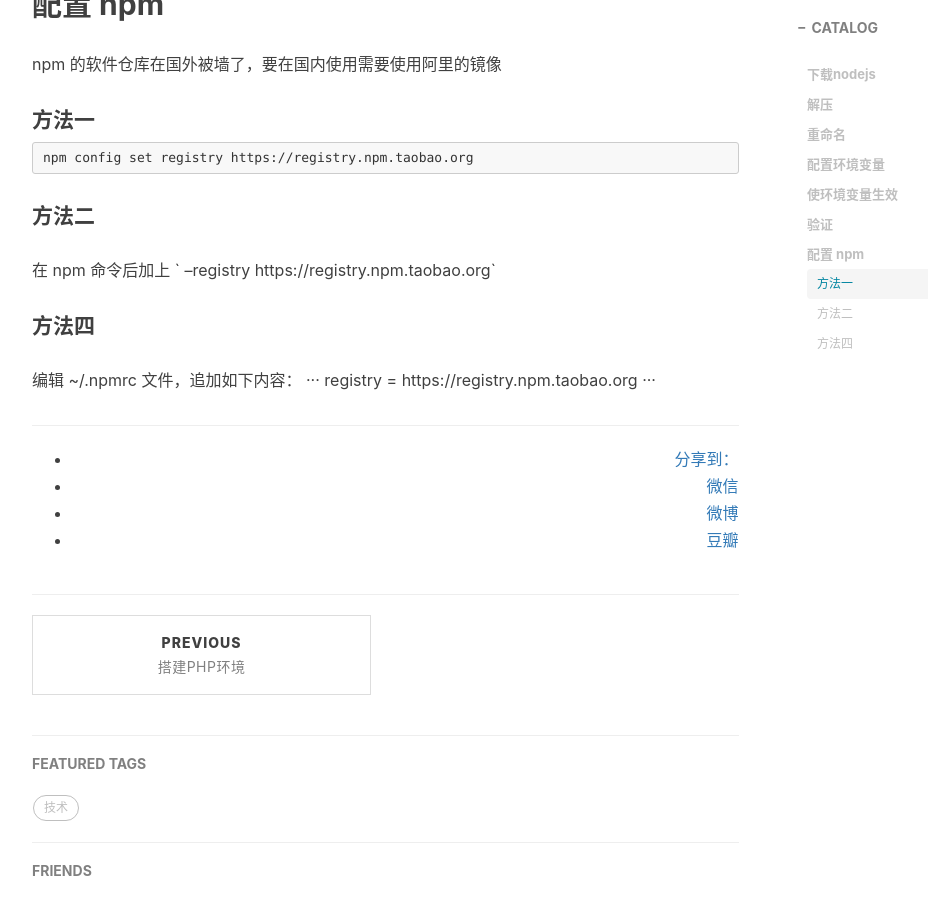
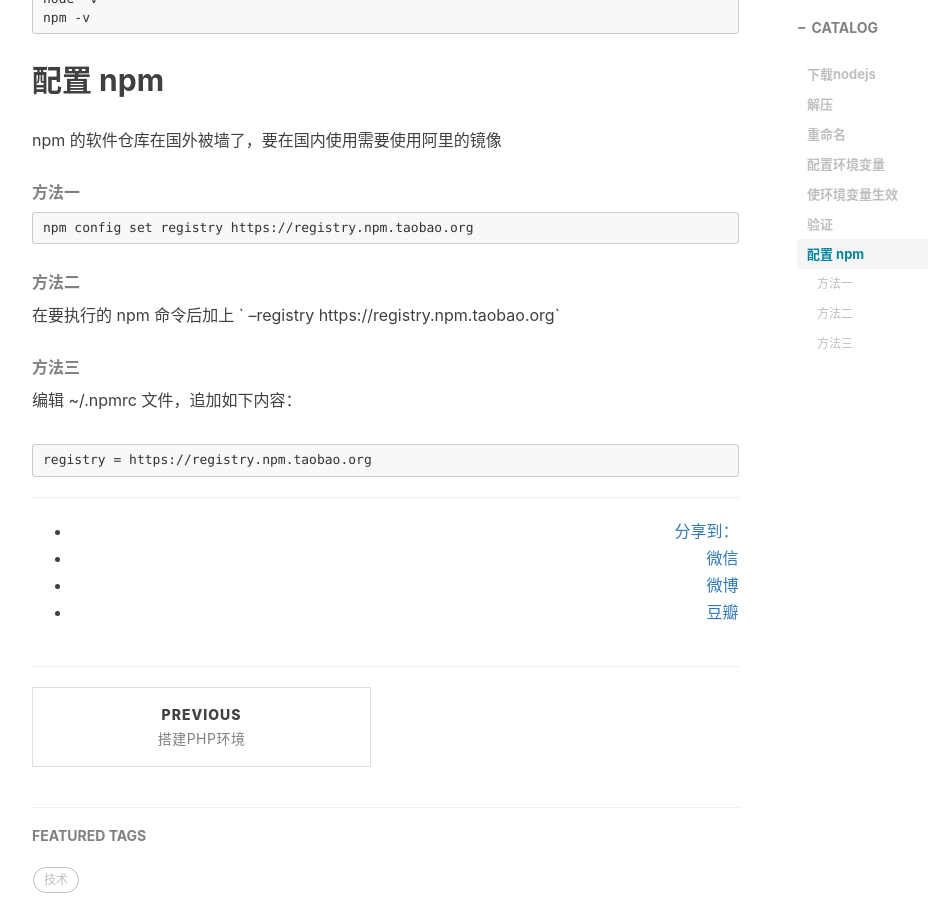
Before and after one commit to junbaor/junbaor.github.io, a Jekyll site: the page built from _posts/2016-09-18-install-nodejs-npm.markdown, in a window 1280 px wide and 900 px high, scrolled down 1546 px. Shown: the whole window, without its empty margins (233-1161 px from the left). Built offline with Jekyll 4.4.1, drawn with Linux system fonts in a browser that asks for light colours; nearby versions of some CDN libraries; comment, search, counter and statistics services are not loaded; some of the changed text lies outside the part shown.

Commit message:
Update 2016-09-18-install-nodejs-npm.markdown

````diff
--- a/_posts/2016-09-18-install-nodejs-npm.markdown
+++ b/_posts/2016-09-18-install-nodejs-npm.markdown
@@ -11,6 +11,8 @@ tags:
 ---
 
 ### 下载nodejs
+
+> 注意下载的二进制包要和系统的位数对应，这里采用的是 linux 64 位
 
 ```
 wget https://nodejs.org/dist/v6.6.0/node-v6.6.0-linux-x64.tar.xz
@@ -63,19 +65,20 @@ npm -v
 
 npm 的软件仓库在国外被墙了，要在国内使用需要使用阿里的镜像
 
-#### 方法一
+###### 方法一
 
 ```
 npm config set registry https://registry.npm.taobao.org
 ```
 
-#### 方法二
+###### 方法二
 
-在 npm 命令后加上 ` --registry https://registry.npm.taobao.org`
+在要执行的 npm 命令后加上 ` --registry https://registry.npm.taobao.org`
 
-#### 方法四
+###### 方法三
 
 编辑 ~/.npmrc 文件，追加如下内容：
-···
+
+```
 registry = https://registry.npm.taobao.org
-···
+```
````
